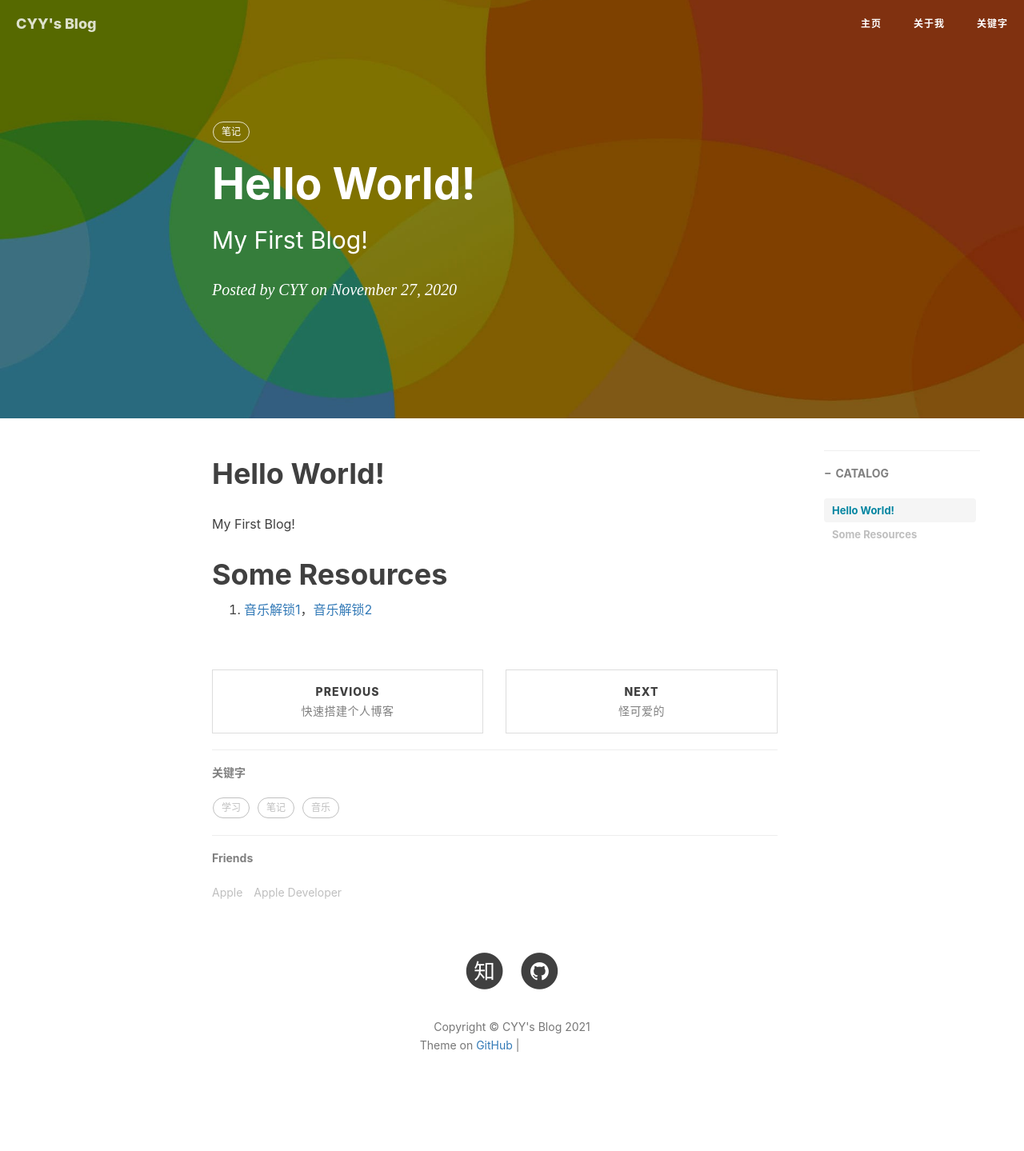
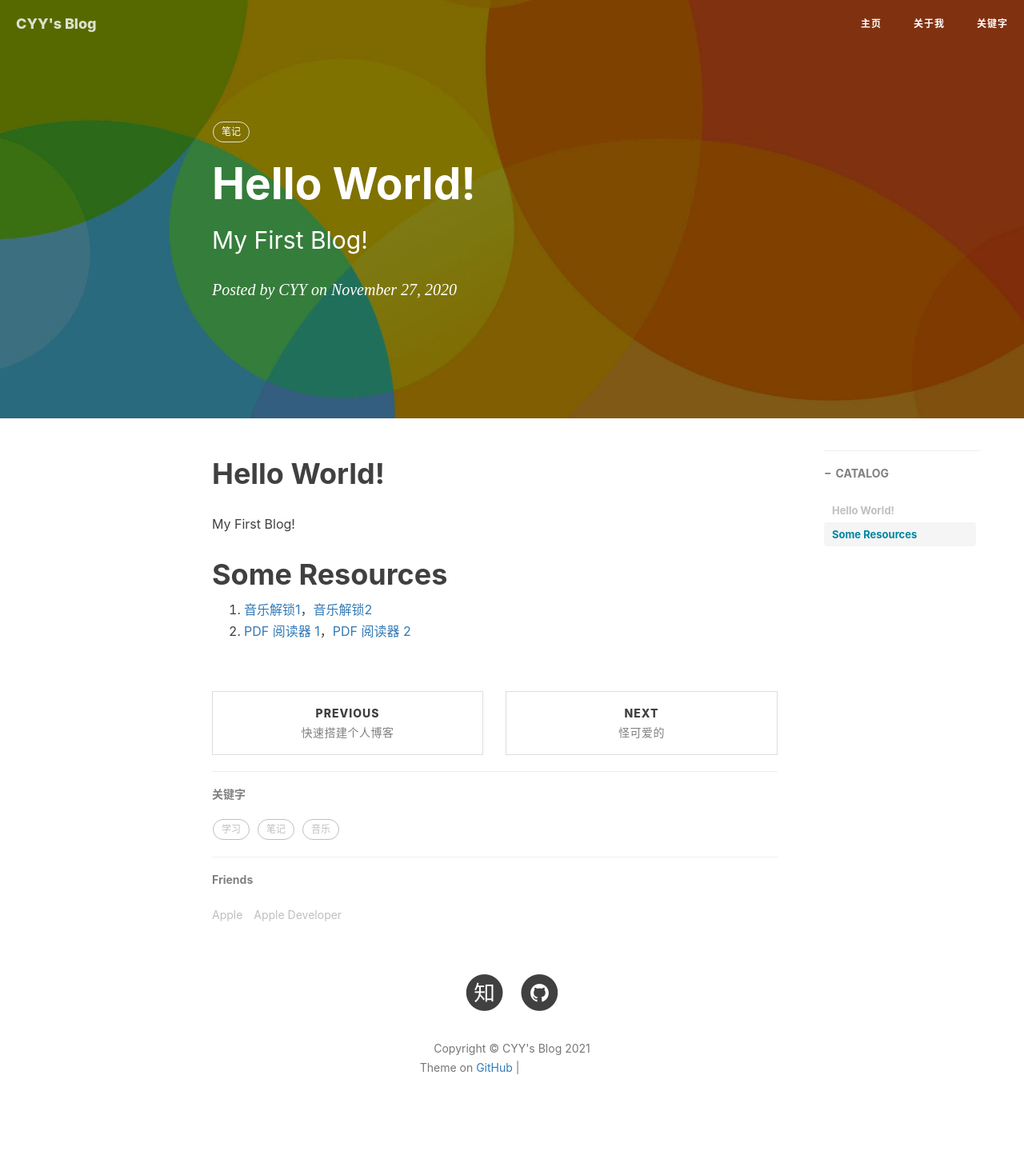
Before and after one commit to CYYHH3/Vercel-Blog, a Jekyll site: the page built from _posts/2020-11-27-HelloWord.md, in a window 1280 px wide. Shown: the whole page at 80% size. Built offline with Jekyll 4.4.1, drawn with Linux system fonts in a browser that asks for light colours; nearby versions of some CDN libraries; comment, search, counter and statistics services are not loaded; before the commit the page ends 1411 px from its top, so only the background shows below that; grey boxes are pictures that could not be loaded.

Commit message:
Update 2020-11-27-HelloWord.md

```diff
--- a/_posts/2020-11-27-HelloWord.md
+++ b/_posts/2020-11-27-HelloWord.md
@@ -15,3 +15,4 @@ My First Blog!
 
 # Some Resources
 1. <a href="https://mu.cyyb.tk" target="_blank">音乐解锁1</a>，<a href="/music-unlock/" target="_blank">音乐解锁2</a>
+2. <a href="https://pdf.cyyb.tk/V2.6.347-Dist/web/" target="_blank">PDF 阅读器 1</a>，<a href="https://pdf.ctest.cf/V2.6.347-Dist/web/" target="_blank">PDF 阅读器 2</a>
```
